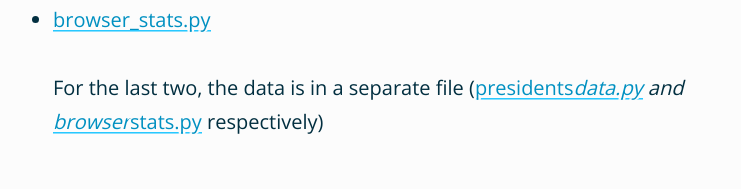
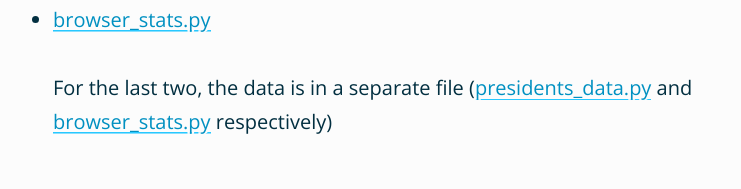
Before and after one commit to importtraining/importtraining.github.io, a plain HTML site: page courses/2016/08/gds-python-for-data-analysis/data-structures/index.html in a window 1280 px wide. Shown: the part 1192-1381 px from the top of the page, without its empty margins (247-988 px from the left). Drawn offline with nearby package versions, Linux system fonts and the light colour scheme.

Commit message:
Fix mangled HTML

```diff
--- a/courses/2016/08/gds-python-for-data-analysis/data-structures/index.html
+++ b/courses/2016/08/gds-python-for-data-analysis/data-structures/index.html
@@ -51,7 +51,7 @@
 <li><a href="https://raw.githubusercontent.com/importtraining/importtraining.github.io/master/course-material/2016/08/gds-python-for-data-analysis/data-structures/browser_stats.py">browser_stats.py</a></li>
 </ul>
 
-<p>For the last two, the data is in a separate file (<a href="https://raw.githubusercontent.com/importtraining/importtraining.github.io/master/course-material/2016/08/gds-python-for-data-analysis/data-structures/presidents_data.py">presidents<em>data.py</a> and <a href="https://raw.githubusercontent.com/importtraining/importtraining.github.io/master/course-material/2016/08/gds-python-for-data-analysis/data-structures/browser_stats_data.py">browser</em>stats.py</a> respectively)</p>
+<p>For the last two, the data is in a separate file (<a href="https://raw.githubusercontent.com/importtraining/importtraining.github.io/master/course-material/2016/08/gds-python-for-data-analysis/data-structures/presidents_data.py">presidents_data.py</a> and <a href="https://raw.githubusercontent.com/importtraining/importtraining.github.io/master/course-material/2016/08/gds-python-for-data-analysis/data-structures/browser_stats_data.py">browser_stats.py</a> respectively)</p>
 
 
 
```
